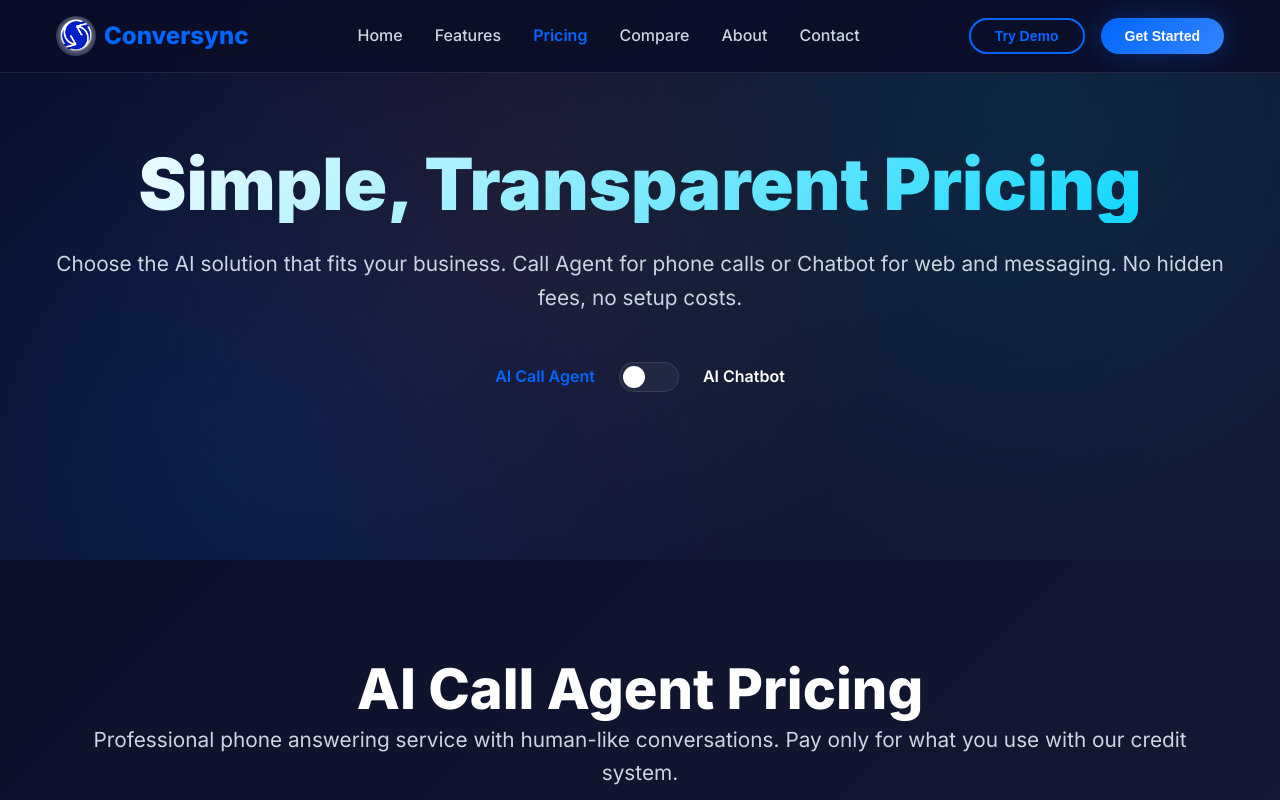
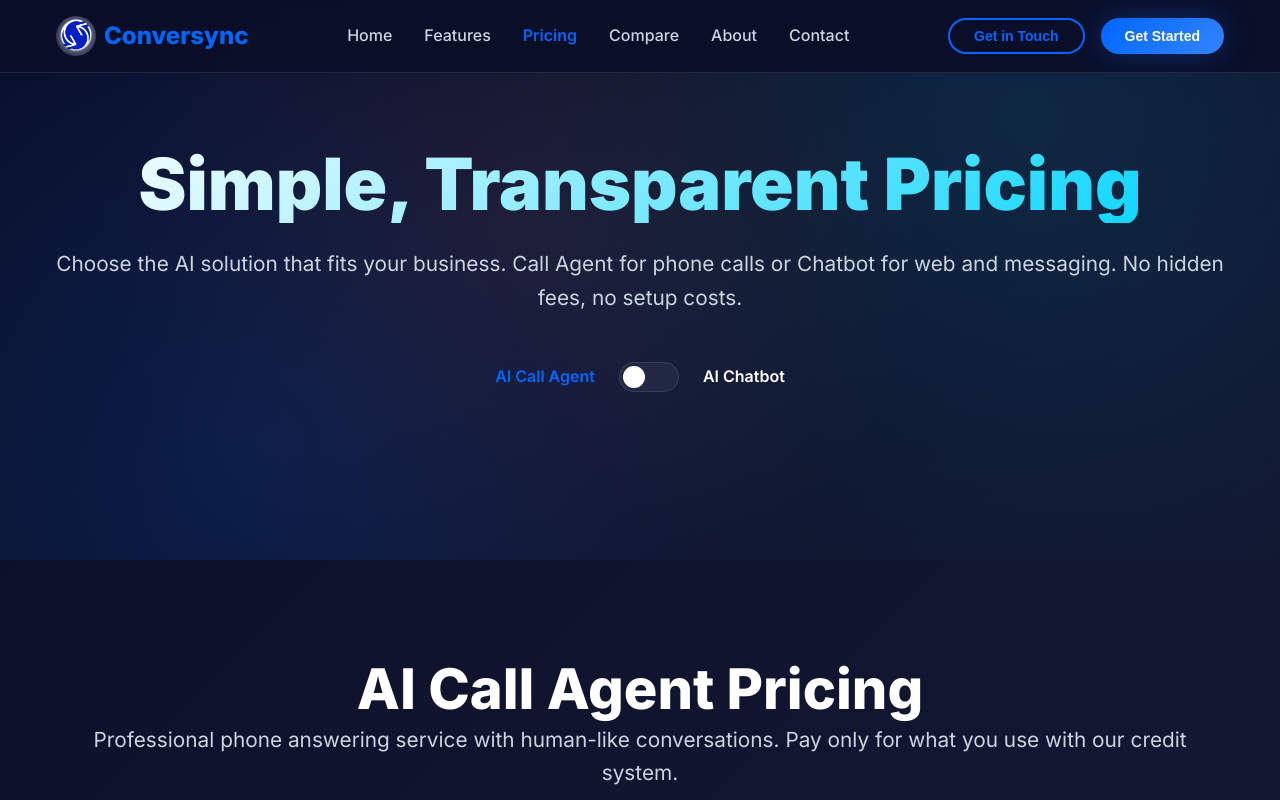
Before and after one commit to Conversync/Conversync, a plain HTML site: page price.html in a window 1280 px wide. Shown: the top 800 px of the page. Drawn offline with Linux system fonts and the light colour scheme.

Commit message:
Update price.html

```diff
--- a/price.html
+++ b/price.html
@@ -993,13 +993,13 @@
                     <a href="about.html" class="nav-link">About</a>
                     <a href="contact.html" class="nav-link">Contact</a>
                     <div class="mobile-nav-buttons">
-                        <a href="/" class="btn btn-outline btn-sm">Try Demo</a>
+                        <a href="/" class="btn btn-outline btn-sm">Get in Touch</a>
                         <a href="get_started.html" class="btn btn-primary btn-sm">Get Started</a>
                     </div>
                 </nav>
 
   <div class="flex desktop-only" style="gap: 1rem;">
-    <button class="btn btn-outline btn-sm" onclick="openModal('demo-modal')">Try Demo</button>
+    <button class="btn btn-outline btn-sm" onclick="openModal('demo-modal')">Get in Touch</button>
     <button class="btn btn-primary btn-sm" onclick="openModal('booking-modal')">Get Started</button>
 </div>
             </div>
```
